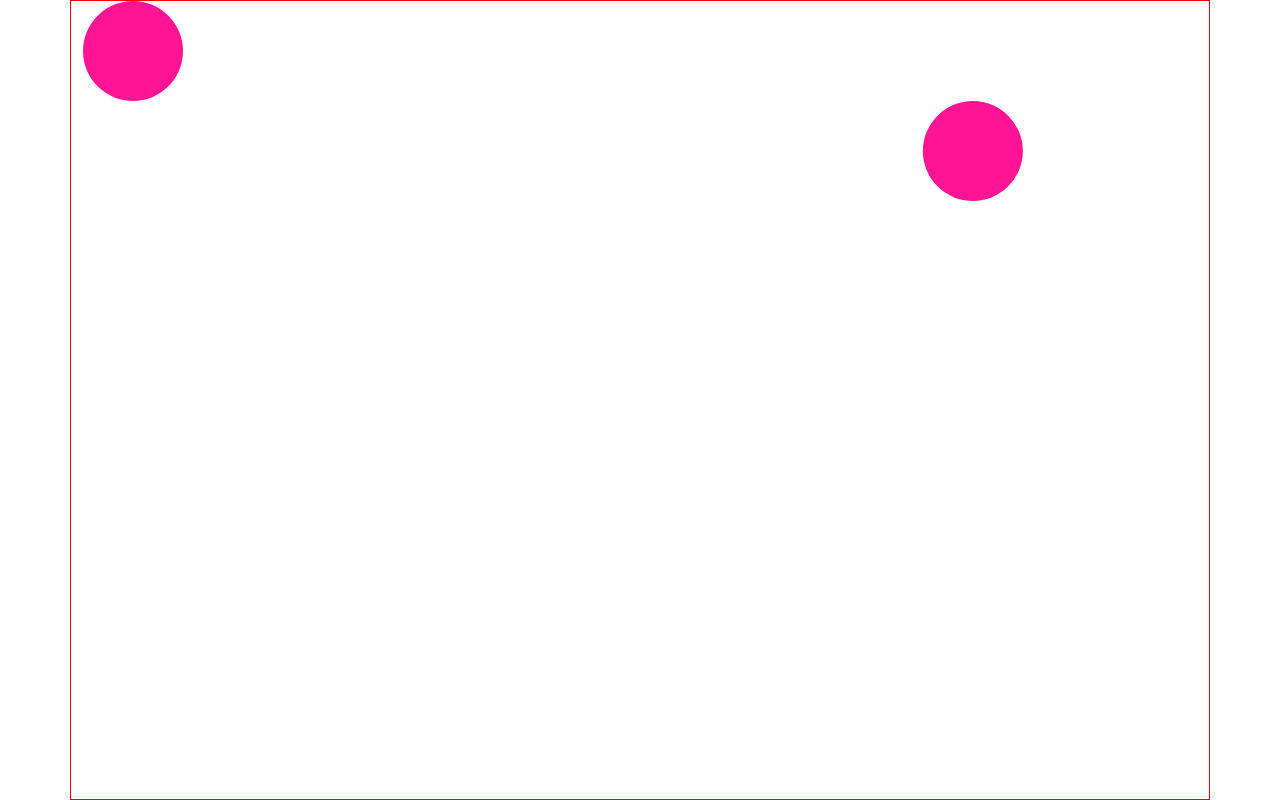
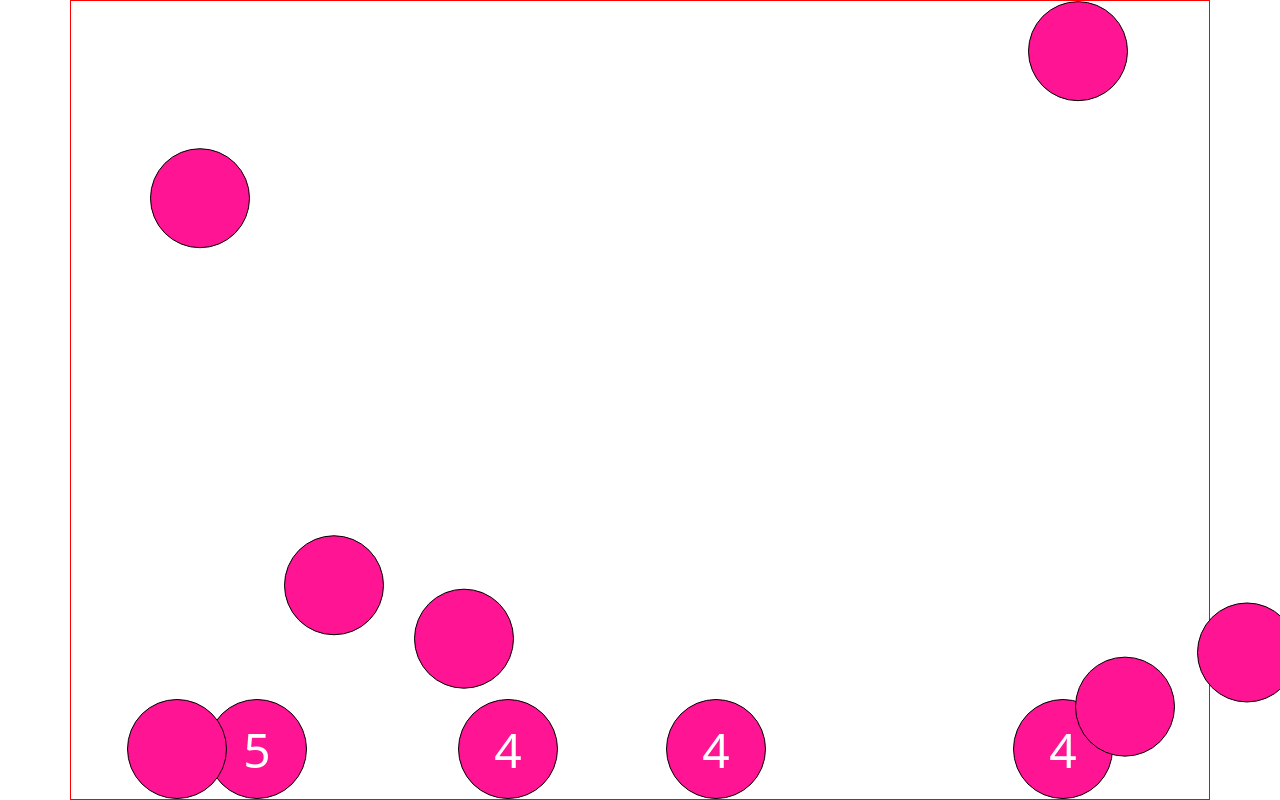
Before and after one commit to BobKuo/hw-jqgame, a plain HTML site: page index.html in a window 1280 px wide. Drawn offline with nearby package versions, Linux system fonts and the light colour scheme.

Commit message:
隨機位置掉落功能

```diff
--- a/index.html
+++ b/index.html
@@ -22,6 +22,8 @@
     .container {
       border: 1px solid red;
       height: 100%;
+      padding: 0;
+
       position: relative;
     }
 
@@ -29,24 +31,35 @@
       width: 100px;
       height: 100px;
       background: deeppink;
+      border: 1px solid black;
       border-radius: 50%;
 
-      position: 'absolute';
+      line-height: 100px;
+      text-align: center;
+      font-size: 3rem;
+      color: white;
+
+      position: absolute;
+    }
+
+    .ball:hover {
+      cursor: pointer;
     }
   </style>
 </head>
 
 <body>
   <div class="container">
-    <div class="ball"></div>
   </div>
 
   <script src='https://cdnjs.cloudflare.com/ajax/libs/jquery/3.7.1/jquery.js'></script>
   <script src="https://cdn.jsdelivr.net/npm/gsap@3.13.0/dist/gsap.min.js"></script>
   <script>
-    const ball_size = $('.ball').height()
+    const ball_size = 100
     const game_width = $('.container').width()
     const game_height = $('.container').height()
+    const drop_height = game_height - ball_size
+    const life_time = 3
 
     const dropBall = () => {
 
@@ -54,7 +67,7 @@
       $('.container').append(ball)
 
       // 初始位置
-      const initial_x = Math.random() * (game_width - ball_size)
+      const initial_x = Math.floor(game_width * Math.random())
 
       gsap.set(ball, {
         x: initial_x,
@@ -62,21 +75,83 @@
       })
 
       // 動畫
-      gsap.to('.ball', {
-        y: `${game_height - ball_size}`,
-        duration: 5,
-        ease: "bounce.out",
-        onComplete: function () {
-          setTimeout(() => {
-            $('.ball').fadeOut(200, function () {
-              $(this).remove()
-            })
-          }, 3000) // 3000 毫秒 = 3 秒
+      let tl = gsap.timeline({
+        onComplete: () => {
+          ball.fadeOut(200, function () {
+            $(this).remove()
+          })
         }
       })
+
+      tl
+        .to(ball, {
+          y: drop_height,
+          duration: life_time,
+          ease: "bounce.out"
+        })
+        .to(ball, {
+          delay: 0.5,
+          duration: 5,
+          onUpdate: function () {
+            ball.text((this.totalDuration() - this.totalTime()).toFixed(0))
+          }
+        })
+
+      //
+      let isDragging = false
+      let offsetX = 0
+      let offsetY = 0
+
+      //
+      ball.on('mousedown', function (e) {
+        isDragging = true
+        // 取得滑鼠點擊位置與球左上角的距離
+        offsetX = e.clientX - this.getBoundingClientRect().left
+        offsetY = e.clientY - this.getBoundingClientRect().top
+
+        // 讓球在最上層
+        $(this).css('z-index', 999)
+        // 動畫
+        gsap.killTweensOf(ball)
+      })
+
+      //
+      $(document).on('mousemove', function (e) {
+        if (!isDragging) return
+
+        // 計算新位置（相對於 container）
+        const containerRect = $('.container')[0].getBoundingClientRect()
+        let x = e.clientX - containerRect.left - offsetX
+        let y = e.clientY - containerRect.top - offsetY
+
+        // 限制在 container 內
+        x = Math.max(0, Math.min(x, game_width - ball_size))
+        y = Math.max(0, Math.min(y, game_height - ball_size))
+
+        gsap.set(ball, { x, y })
+      })
+
+      $(document).on('mouseup', function () {
+        if (!isDragging) return
+
+        isDragging = false;
+        ball.css('z-index', '');
+        // 取得目前 y
+        const currentY = gsap.getProperty(ball[0], 'y');
+        // 重新啟動動畫，從目前 y 掉到底部
+        const tween = gsap.to(ball, {
+          y: drop_height,
+          duration: (drop_height - currentY) / drop_height * life_time, // 依剩餘距離調整動畫時間
+          ease: "bounce.out"
+        });
+        ball.data('tween', tween);
+      });
     }
 
-    setInterval(dropBall, 5000)
+    setInterval(dropBall, 500)
+    dropBall()
+
+
 
 
   </script>
```
